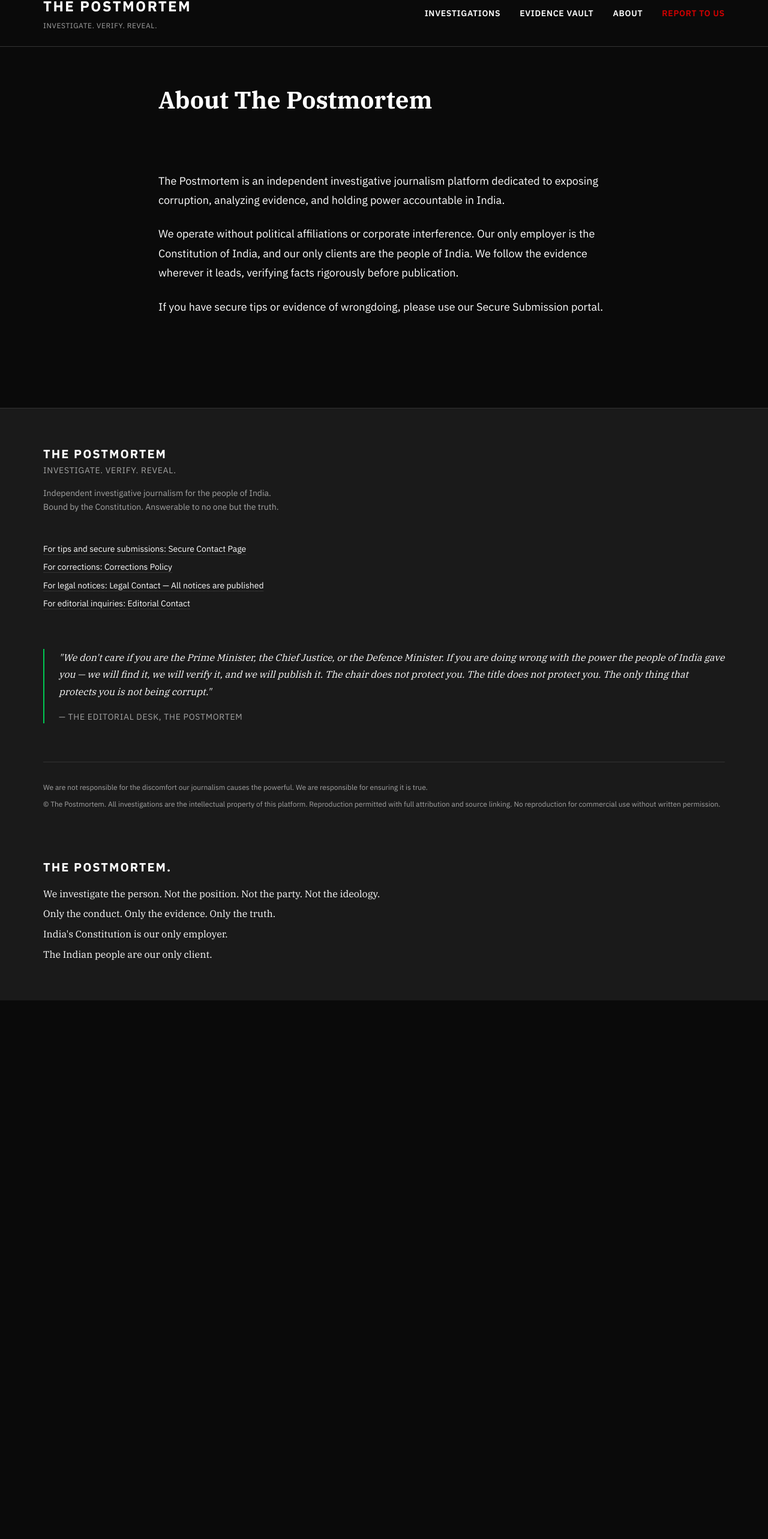
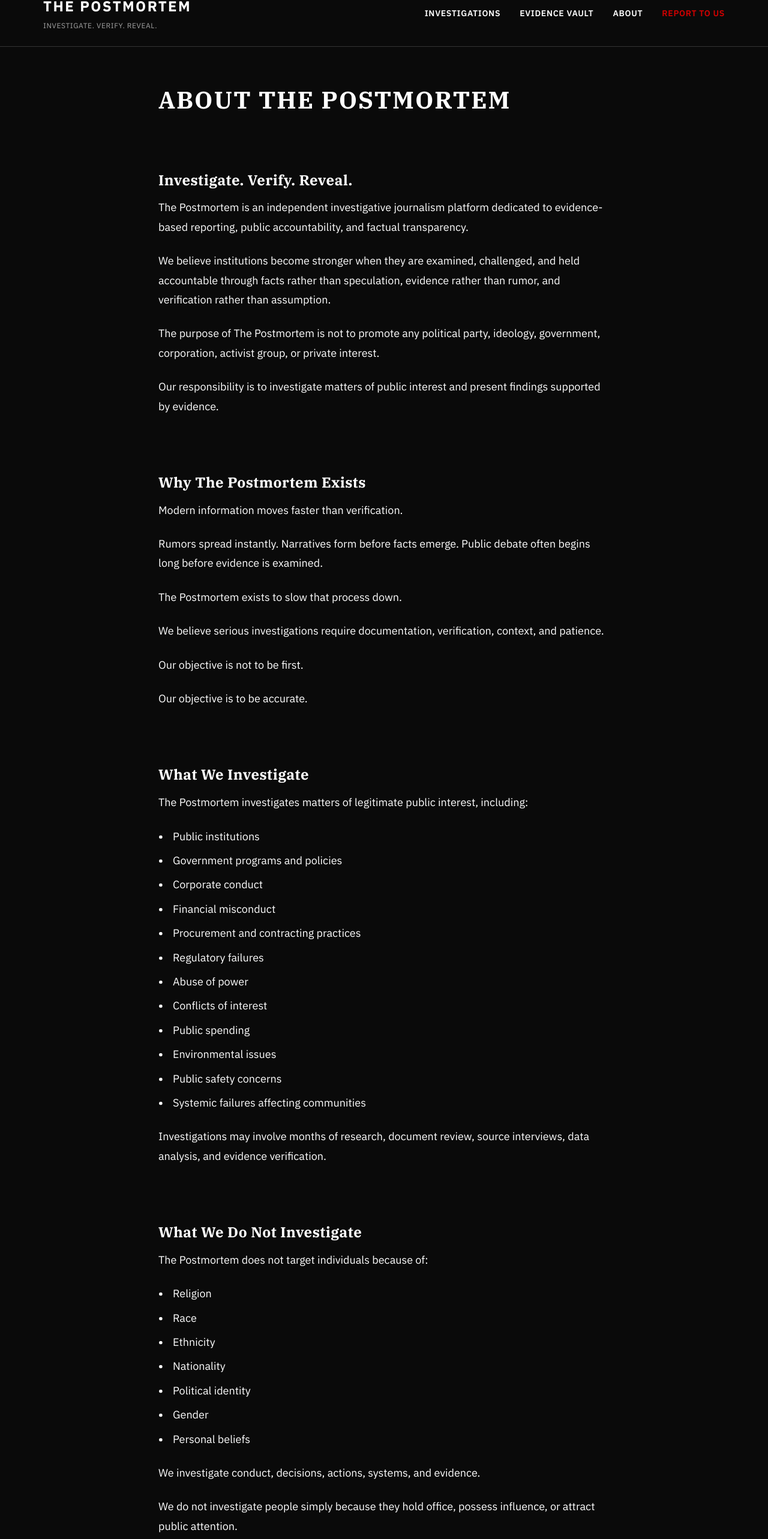
Before and after one commit to Imsakirul/The-Postmortems, a Next.js app: page /about in a window 1280 px wide. Shown: the part 33-2599 px from the top of the page at 60% size. Before the commit the page ends 1701 px from the top, so only its background shows below. Built offline with nearby package versions, Linux system fonts and the light colour scheme.

Commit message:
Update About page content with editorial standards

```diff
--- a/src/app/about/page.module.css
+++ b/src/app/about/page.module.css
@@ -16,6 +16,8 @@
   font-size: 2.5rem;
   color: var(--foreground);
   margin-bottom: 1rem;
+  text-transform: uppercase;
+  letter-spacing: 0.05em;
 }
 
 .content {
@@ -24,6 +26,52 @@
   font-size: 1.125rem;
 }
 
+.content h2 {
+  font-family: var(--font-ibm-plex-serif);
+  font-size: 1.5rem;
+  color: var(--foreground);
+  margin-top: 3rem;
+  margin-bottom: 1rem;
+  letter-spacing: 0.02em;
+}
+
 .content p {
   margin-bottom: 1.5rem;
 }
+
+.content ul {
+  list-style-type: none;
+  padding: 0;
+  margin-bottom: 1.5rem;
+}
+
+.content ul li {
+  margin-bottom: 0.5rem;
+  position: relative;
+  padding-left: 1.5rem;
+}
+
+.content ul li::before {
+  content: "•";
+  color: var(--accent);
+  position: absolute;
+  left: 0;
+  font-weight: bold;
+}
+
+.content ol {
+  list-style-type: decimal;
+  margin-left: 1.5rem;
+  margin-bottom: 1.5rem;
+}
+
+.content ol li {
+  margin-bottom: 0.5rem;
+  padding-left: 0.5rem;
+}
+
+.content hr {
+  border: 0;
+  border-top: 1px solid var(--border);
+  margin: 3rem 0;
+}
--- a/src/app/about/page.tsx
+++ b/src/app/about/page.tsx
@@ -9,18 +9,178 @@ export default function AboutPage() {
   return (
     <main className={styles.container}>
       <header className={styles.header}>
-        <h1 className={styles.title}>About The Postmortem</h1>
+        <h1 className={styles.title}>ABOUT THE POSTMORTEM</h1>
       </header>
       <section className={styles.content}>
-        <p>
-          The Postmortem is an independent investigative journalism platform dedicated to exposing corruption, analyzing evidence, and holding power accountable in India.
-        </p>
-        <p>
-          We operate without political affiliations or corporate interference. Our only employer is the Constitution of India, and our only clients are the people of India. We follow the evidence wherever it leads, verifying facts rigorously before publication.
-        </p>
-        <p>
-          If you have secure tips or evidence of wrongdoing, please use our <a href="/submit" style={{ color: "var(--accent)" }}>Secure Submission</a> portal.
-        </p>
+        <h2>Investigate. Verify. Reveal.</h2>
+        <p>The Postmortem is an independent investigative journalism platform dedicated to evidence-based reporting, public accountability, and factual transparency.</p>
+        <p>We believe institutions become stronger when they are examined, challenged, and held accountable through facts rather than speculation, evidence rather than rumor, and verification rather than assumption.</p>
+        <p>The purpose of The Postmortem is not to promote any political party, ideology, government, corporation, activist group, or private interest.</p>
+        <p>Our responsibility is to investigate matters of public interest and present findings supported by evidence.</p>
+
+        <hr />
+
+        <h2>Why The Postmortem Exists</h2>
+        <p>Modern information moves faster than verification.</p>
+        <p>Rumors spread instantly. Narratives form before facts emerge. Public debate often begins long before evidence is examined.</p>
+        <p>The Postmortem exists to slow that process down.</p>
+        <p>We believe serious investigations require documentation, verification, context, and patience.</p>
+        <p>Our objective is not to be first.</p>
+        <p>Our objective is to be accurate.</p>
+
+        <hr />
+
+        <h2>What We Investigate</h2>
+        <p>The Postmortem investigates matters of legitimate public interest, including:</p>
+        <ul>
+          <li>Public institutions</li>
+          <li>Government programs and policies</li>
+          <li>Corporate conduct</li>
+          <li>Financial misconduct</li>
+          <li>Procurement and contracting practices</li>
+          <li>Regulatory failures</li>
+          <li>Abuse of power</li>
+          <li>Conflicts of interest</li>
+          <li>Public spending</li>
+          <li>Environmental issues</li>
+          <li>Public safety concerns</li>
+          <li>Systemic failures affecting communities</li>
+        </ul>
+        <p>Investigations may involve months of research, document review, source interviews, data analysis, and evidence verification.</p>
+
+        <hr />
+
+        <h2>What We Do Not Investigate</h2>
+        <p>The Postmortem does not target individuals because of:</p>
+        <ul>
+          <li>Religion</li>
+          <li>Race</li>
+          <li>Ethnicity</li>
+          <li>Nationality</li>
+          <li>Political identity</li>
+          <li>Gender</li>
+          <li>Personal beliefs</li>
+        </ul>
+        <p>We investigate conduct, decisions, actions, systems, and evidence.</p>
+        <p>We do not investigate people simply because they hold office, possess influence, or attract public attention.</p>
+
+        <hr />
+
+        <h2>Editorial Standards</h2>
+        <p>Every investigation is expected to satisfy fundamental editorial standards before publication.</p>
+        <p>These standards include:</p>
+        <ul>
+          <li>Verification of factual claims</li>
+          <li>Review of supporting evidence</li>
+          <li>Source evaluation</li>
+          <li>Contextual analysis</li>
+          <li>Public-interest assessment</li>
+          <li>Legal review where appropriate</li>
+        </ul>
+        <p>Evidence is examined before conclusions are reached.</p>
+        <p>Publication is never considered the beginning of verification.</p>
+        <p>Verification must come first.</p>
+
+        <hr />
+
+        <h2>Evidence Standards</h2>
+        <p>The Postmortem prioritizes evidence that can be independently examined, verified, or corroborated.</p>
+        <p>Examples include:</p>
+        <ul>
+          <li>Official records</li>
+          <li>Court documents</li>
+          <li>Financial filings</li>
+          <li>Regulatory records</li>
+          <li>Contracts</li>
+          <li>Internal documents</li>
+          <li>Public databases</li>
+          <li>Direct reporting</li>
+          <li>Expert analysis</li>
+          <li>Multiple-source confirmation</li>
+        </ul>
+        <p>Anonymous allegations alone are insufficient for publication.</p>
+        <p>Claims must be supported by evidence.</p>
+
+        <hr />
+
+        <h2>Public Interest Test</h2>
+        <p>Before publication, investigations are evaluated using a public-interest framework.</p>
+        <p>Key questions include:</p>
+        <ul>
+          <li>Does the information affect the public?</li>
+          <li>Does disclosure improve accountability?</li>
+          <li>Does publication contribute to informed public discussion?</li>
+          <li>Does the evidence support the conclusions presented?</li>
+        </ul>
+        <p>Not every controversy qualifies as a matter of public interest.</p>
+        <p>The Postmortem focuses on issues that have meaningful consequences beyond individual disputes.</p>
+
+        <hr />
+
+        <h2>Independence Statement</h2>
+        <p>The Postmortem operates independently.</p>
+        <p>Editorial decisions are not determined by advertisers, sponsors, donors, political organizations, corporations, governments, or private interests.</p>
+        <p>Investigative findings are determined by evidence and editorial review.</p>
+        <p>No external party receives authority over conclusions, publication decisions, or reporting outcomes.</p>
+
+        <hr />
+
+        <h2>Constitutional Commitment</h2>
+        <p>The Constitution of India serves as the guiding framework for our public-interest mission.</p>
+        <p>We support:</p>
+        <ul>
+          <li>Freedom of expression</li>
+          <li>Due process</li>
+          <li>Equality before the law</li>
+          <li>Accountability of public institutions</li>
+          <li>Transparency in governance</li>
+          <li>Democratic oversight</li>
+        </ul>
+        <p>These principles inform our editorial approach and reporting standards.</p>
+
+        <hr />
+
+        <h2>Our Reporting Process</h2>
+        <p>A typical investigation may involve:</p>
+        <ol>
+          <li>Initial lead assessment</li>
+          <li>Evidence collection</li>
+          <li>Source verification</li>
+          <li>Documentation review</li>
+          <li>Independent corroboration</li>
+          <li>Editorial review</li>
+          <li>Legal evaluation when necessary</li>
+          <li>Publication</li>
+          <li>Post-publication review</li>
+        </ol>
+        <p>Investigations are judged by evidence, not assumptions.</p>
+
+        <hr />
+
+        <h2>Corrections And Accountability</h2>
+        <p>Accuracy is a continuous obligation.</p>
+        <p>If credible evidence demonstrates that a publication contains a factual error, The Postmortem will review the information and make corrections where appropriate.</p>
+        <p>Transparency regarding mistakes strengthens credibility.</p>
+        <p>Correcting an error is not a failure.</p>
+        <p>Ignoring one is.</p>
+
+        <hr />
+
+        <h2>Reader Trust Commitment</h2>
+        <p>Trust cannot be demanded.</p>
+        <p>Trust must be earned.</p>
+        <p>The Postmortem seeks to earn that trust through evidence, transparency, accountability, and a willingness to correct mistakes.</p>
+        <p>We do not ask readers to believe us because of our name.</p>
+        <p>We ask readers to examine the evidence.</p>
+        <p>Our work should stand on its own.</p>
+
+        <hr />
+
+        <h2>The Postmortem</h2>
+        <p>Investigate.<br />Verify.<br />Reveal.</p>
+        <p>Evidence before conclusions.</p>
+        <p>Documentation before publication.</p>
+        <p>Accountability without fear or favor.</p>
       </section>
     </main>
   );
```
